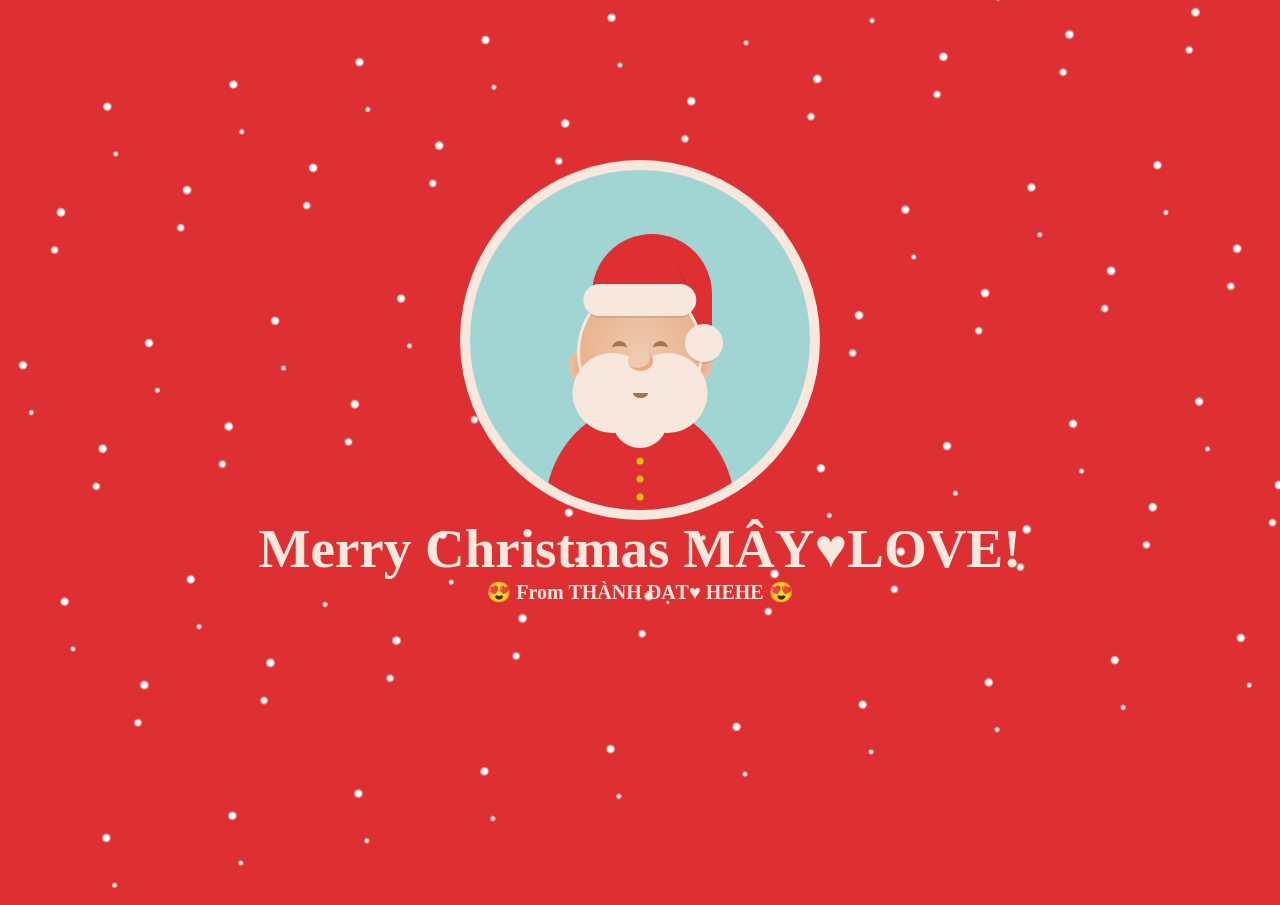
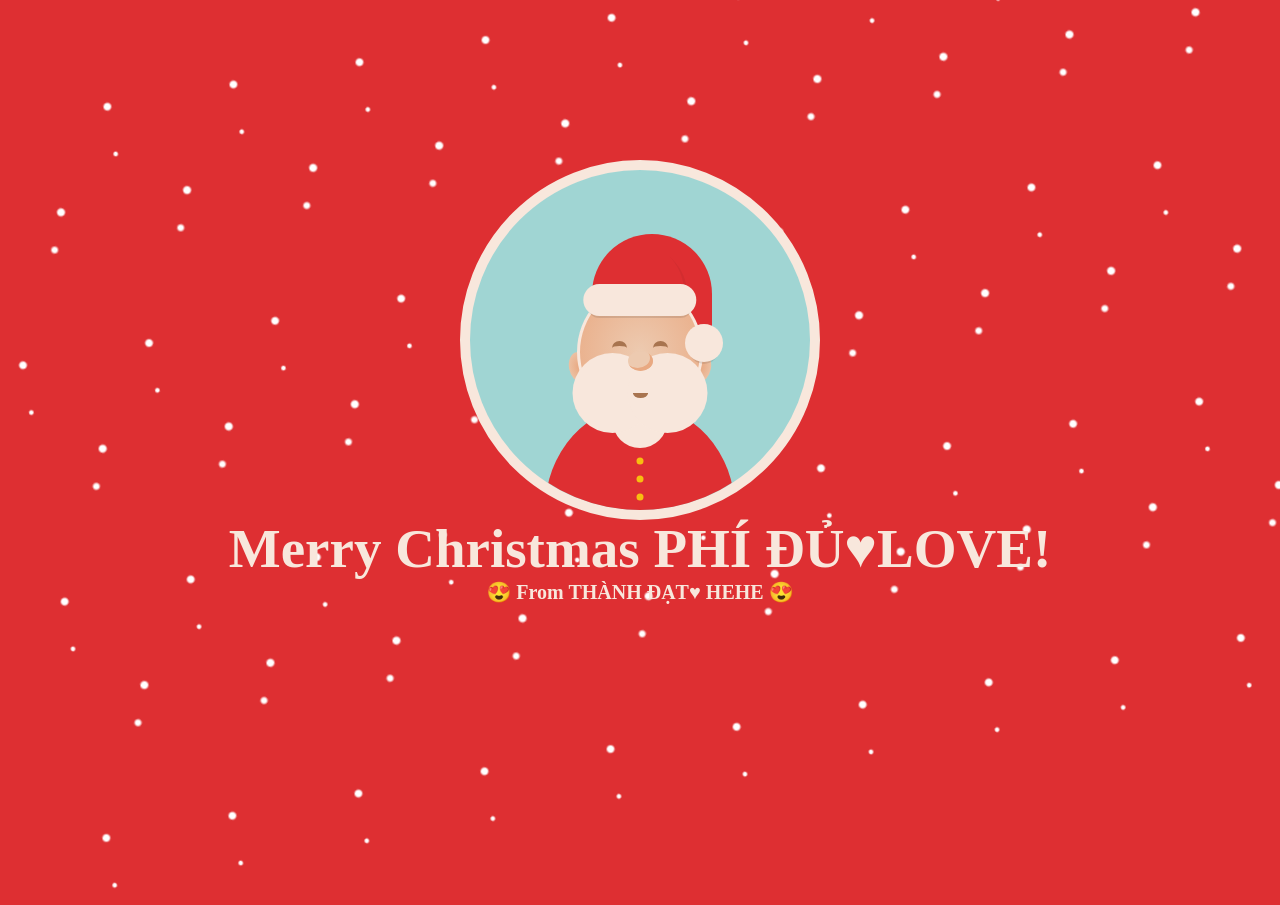
Before and after one commit to pyn5f/2, a plain HTML site: page index.html in a window 1280 px wide. Both pictures are taken after a click on the element "Ấn Vô Là Mất FB Liền :)))". Shown: the top 905 px of the page. Drawn offline with Linux system fonts and the light colour scheme; a web font is replaced by a local one.

Commit message:
Update index.html

```diff
--- a/index.html
+++ b/index.html
@@ -1072,7 +1072,7 @@
 
    <div class="christmas" >
     <div class="message">
-        <h1>Merry Christmas MÂY♥LOVE!</h1>
+        <h1>Merry Christmas PHÍ ĐỦ♥LOVE!</h1>
         <h2>&#128525 From THÀNH ĐẠT♥ HEHE &#128525</h2>
     </div>
     <div class="window ">
```
